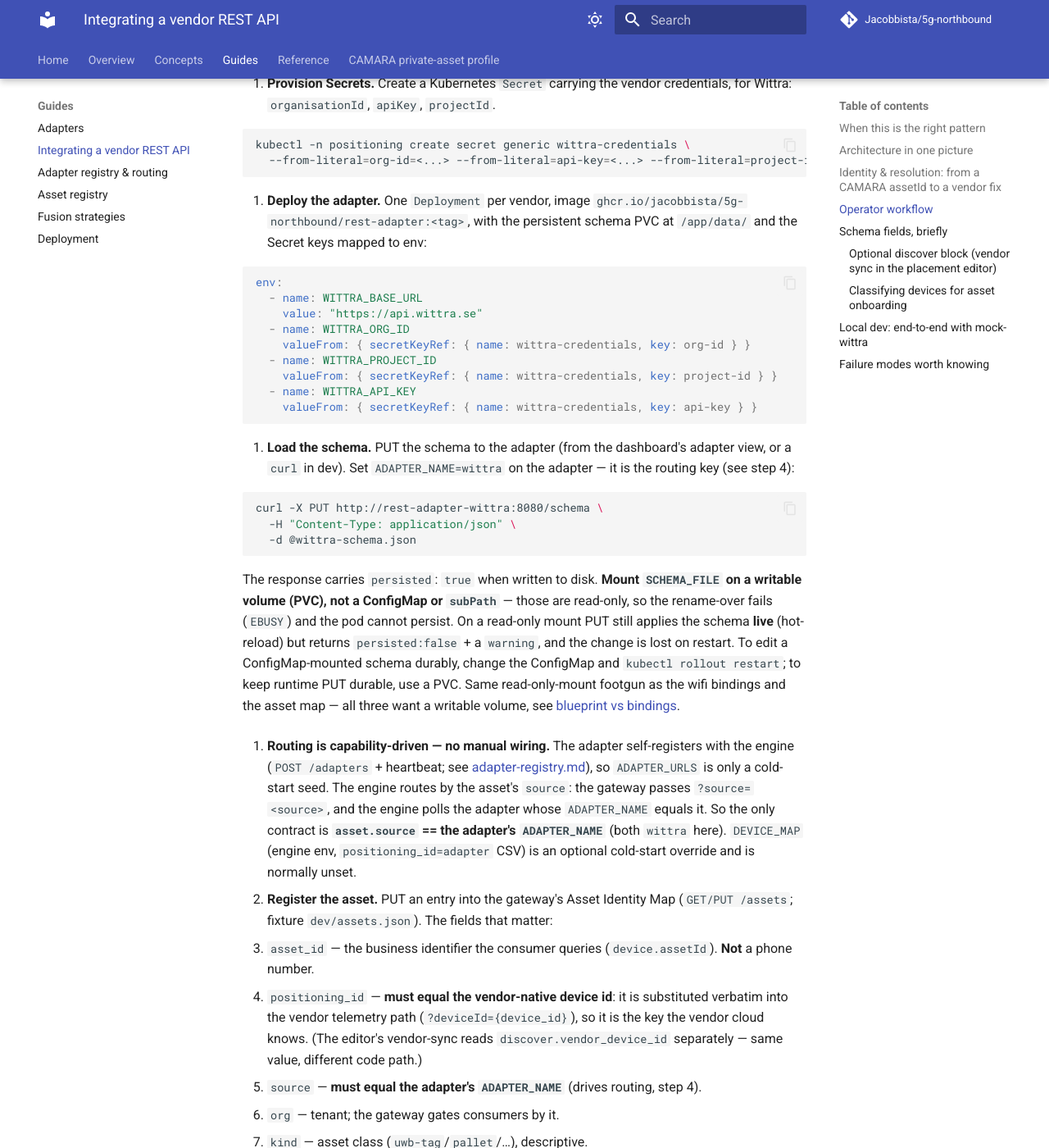
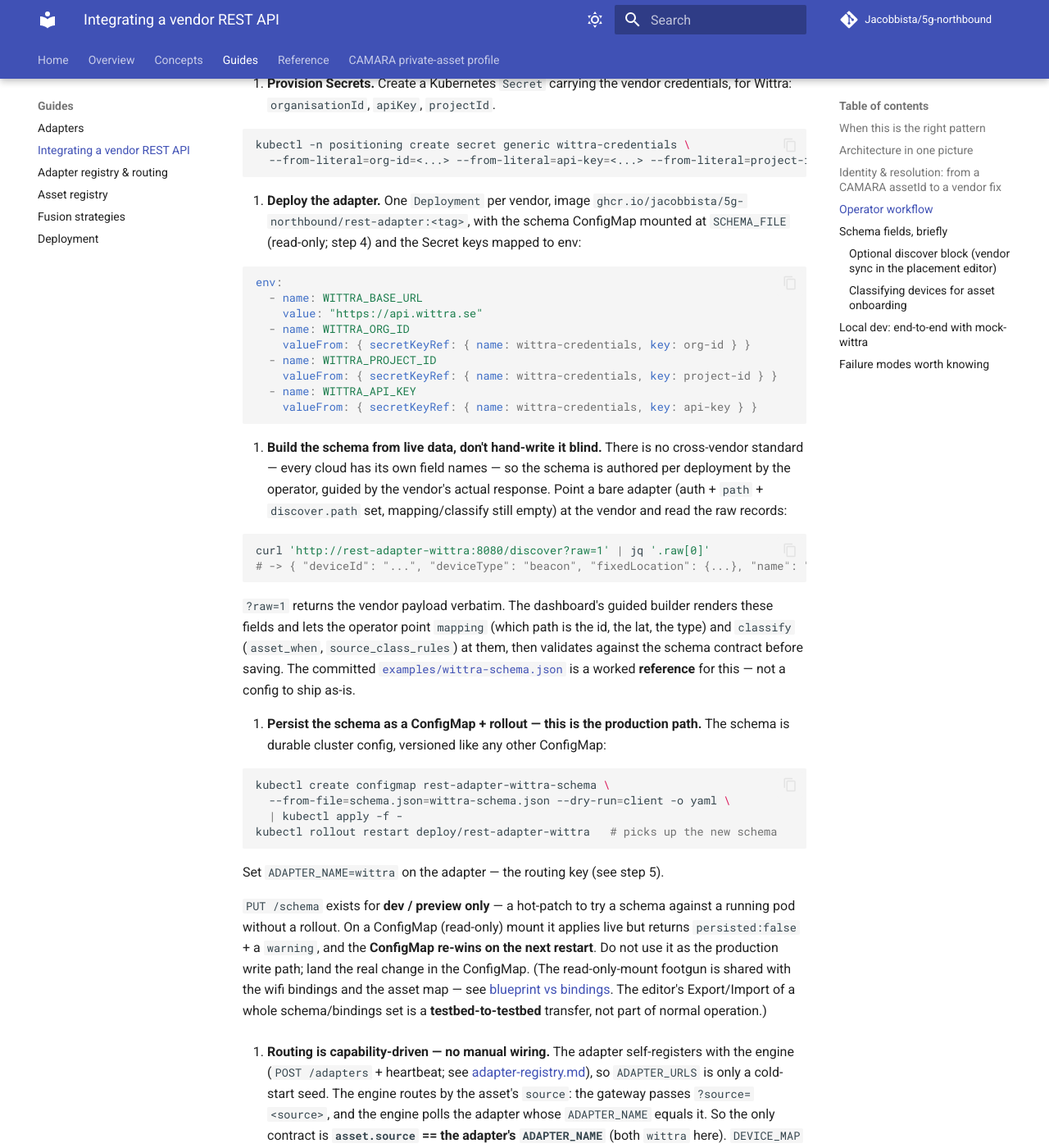
Before and after one commit to Jacobbista/5g-northbound, an MkDocs documentation site: the page built from docs/integrating-a-vendor-rest-api.md, in a window 1280 px wide and 1400 px high, scrolled down 2747 px. Shown: the whole window at 82% size. Built offline with MkDocs 1.6.1 and Material for MkDocs 9.7.7, drawn with Linux system fonts in a browser that asks for light colours; comment, search, counter and statistics services are not loaded; some of the changed text lies outside the part shown.

Commit message:
docs: schema authoring via raw discover + ConfigMap persistence
Document GET /discover?raw=1 for the guided builder, and reframe the
production schema path as a ConfigMap + rollout, with PUT /schema a
dev/preview hot-patch only. Rewrite the classify guide for asset_when and
the clean-string deviceType.

````diff
--- a/docs/integrating-a-vendor-rest-api.md
+++ b/docs/integrating-a-vendor-rest-api.md
@@ -63,7 +63,7 @@
      --from-literal=org-id=<...> --from-literal=api-key=<...> --from-literal=project-id=<...>
    ```
 
-2. **Deploy the adapter.** One `Deployment` per vendor, image `ghcr.io/jacobbista/5g-northbound/rest-adapter:<tag>`, with the persistent schema PVC at `/app/data/` and the Secret keys mapped to env:
+2. **Deploy the adapter.** One `Deployment` per vendor, image `ghcr.io/jacobbista/5g-northbound/rest-adapter:<tag>`, with the schema ConfigMap mounted at `SCHEMA_FILE` (read-only; step 4) and the Secret keys mapped to env:
 
    ```yaml
    env:
@@ -77,19 +77,31 @@
        valueFrom: { secretKeyRef: { name: wittra-credentials, key: api-key } }
    ```
 
-3. **Load the schema.** PUT the schema to the adapter (from the dashboard's adapter view, or a `curl` in dev). Set `ADAPTER_NAME=wittra` on the adapter — it is the routing key (see step 4):
+3. **Build the schema from live data, don't hand-write it blind.** There is no cross-vendor standard — every cloud has its own field names — so the schema is authored per deployment by the operator, guided by the vendor's actual response. Point a bare adapter (auth + `path` + `discover.path` set, mapping/classify still empty) at the vendor and read the raw records:
 
    ```bash
-   curl -X PUT http://rest-adapter-wittra:8080/schema \
-     -H "Content-Type: application/json" \
-     -d @wittra-schema.json
+   curl 'http://rest-adapter-wittra:8080/discover?raw=1' | jq '.raw[0]'
+   # -> { "deviceId": "...", "deviceType": "beacon", "fixedLocation": {...}, "name": "...", ... }
    ```
 
-   The response carries `persisted`: `true` when written to disk. **Mount `SCHEMA_FILE` on a writable volume (PVC), not a ConfigMap or `subPath`** — those are read-only, so the rename-over fails (`EBUSY`) and the pod cannot persist. On a read-only mount PUT still applies the schema **live** (hot-reload) but returns `persisted:false` + a `warning`, and the change is lost on restart. To edit a ConfigMap-mounted schema durably, change the ConfigMap and `kubectl rollout restart`; to keep runtime PUT durable, use a PVC. Same read-only-mount footgun as the wifi bindings and the asset map — all three want a writable volume, see [blueprint vs bindings](blueprint-vs-bindings.md#deploying-to-kubernetes).
+   `?raw=1` returns the vendor payload verbatim. The dashboard's guided builder renders these fields and lets the operator point `mapping` (which path is the id, the lat, the type) and `classify` (`asset_when`, `source_class_rules`) at them, then validates against the schema contract before saving. The committed [`examples/wittra-schema.json`](https://github.com/Jacobbista/5g-northbound/tree/main/services/rest-adapter/examples/wittra-schema.json) is a worked **reference** for this — not a config to ship as-is.
 
-4. **Routing is capability-driven — no manual wiring.** The adapter self-registers with the engine (`POST /adapters` + heartbeat; see [adapter-registry.md](adapter-registry.md)), so `ADAPTER_URLS` is only a cold-start seed. The engine routes by the asset's `source`: the gateway passes `?source=<source>`, and the engine polls the adapter whose `ADAPTER_NAME` equals it. So the only contract is **`asset.source` == the adapter's `ADAPTER_NAME`** (both `wittra` here). `DEVICE_MAP` (engine env, `positioning_id=adapter` CSV) is an optional cold-start override and is normally unset.
+4. **Persist the schema as a ConfigMap + rollout — this is the production path.** The schema is durable cluster config, versioned like any other ConfigMap:
 
-5. **Register the asset.** PUT an entry into the gateway's Asset Identity Map (`GET/PUT /assets`; fixture `dev/assets.json`). The fields that matter:
+   ```bash
+   kubectl create configmap rest-adapter-wittra-schema \
+     --from-file=schema.json=wittra-schema.json --dry-run=client -o yaml \
+     | kubectl apply -f -
+   kubectl rollout restart deploy/rest-adapter-wittra   # picks up the new schema
+   ```
+
+   Set `ADAPTER_NAME=wittra` on the adapter — the routing key (see step 5).
+
+   `PUT /schema` exists for **dev / preview only** — a hot-patch to try a schema against a running pod without a rollout. On a ConfigMap (read-only) mount it applies live but returns `persisted:false` + a `warning`, and the **ConfigMap re-wins on the next restart**. Do not use it as the production write path; land the real change in the ConfigMap. (The read-only-mount footgun is shared with the wifi bindings and the asset map — see [blueprint vs bindings](blueprint-vs-bindings.md#deploying-to-kubernetes). The editor's Export/Import of a whole schema/bindings set is a **testbed-to-testbed** transfer, not part of normal operation.)
+
+5. **Routing is capability-driven — no manual wiring.** The adapter self-registers with the engine (`POST /adapters` + heartbeat; see [adapter-registry.md](adapter-registry.md)), so `ADAPTER_URLS` is only a cold-start seed. The engine routes by the asset's `source`: the gateway passes `?source=<source>`, and the engine polls the adapter whose `ADAPTER_NAME` equals it. So the only contract is **`asset.source` == the adapter's `ADAPTER_NAME`** (both `wittra` here). `DEVICE_MAP` (engine env, `positioning_id=adapter` CSV) is an optional cold-start override and is normally unset.
+
+6. **Register the asset.** PUT an entry into the gateway's Asset Identity Map (`GET/PUT /assets`; fixture `dev/assets.json`). The fields that matter:
 
    - `asset_id` — the business identifier the consumer queries (`device.assetId`). **Not** a phone number.
    - `positioning_id` — **must equal the vendor-native device id**: it is substituted verbatim into the vendor telemetry path (`?deviceId={device_id}`), so it is the key the vendor cloud knows. (The editor's vendor-sync reads `discover.vendor_device_id` separately — same value, different code path.)
@@ -192,25 +204,33 @@
 1. **Onboarding reads the list unfiltered.** The editor's `filter` keeps only anchors; onboarding wants the *tags* that filter drops, so `/devices` bypasses it.
 2. **Each candidate is classified** on two axes (from the private-asset paper): `role` (`asset` vs `infrastructure`) and `source_class` (the positioning technology). Onboarding must not treat a fixed sensor as a trackable asset.
 
-Real vendor device records rarely expose a clean "type" enum — the distinction is **structural** (a sub-object present, a flag set). Wittra's `deviceType` is an opaque object; an anchor is "has a `fixedLocation`", a MIOTY node is "has a `miotyConfig`". So classification is a set of **presence / value predicates** the schema author writes against the vendor's own fields:
+Classification is a set of **predicates** the schema author writes against the vendor's own fields. Vendors differ in how they expose type: some give a clean string (Wittra's `deviceType` is `beacon` / `tag` / `meshrouter` / `gateway` — match with `path` + `equals`), others encode it only structurally, as a sub-object's presence (a MIOTY node has a `miotyConfig`, a border router has a `borderrouter` — match with `require_path`). Both forms use the same predicate shape; the adapter stays vendor-agnostic. The real Wittra example:
 
 ```json
 "discover": {
-  "mapping": { "vendor_device_id": { "path": "deviceId" } },
+  "mapping": {
+    "vendor_device_id": { "path": "deviceId" },
+    "label":            { "path": "name", "default": null },
+    "device_type":      { "path": "deviceType" }
+  },
   "classify": {
-    "infrastructure_when": { "require_path": "fixedLocation.latitude" },
+    "asset_when": { "path": "deviceType", "equals": "tag" },
     "source_class_default": "uwb",
     "source_class_rules": [
-      { "when": { "require_path": "miotyConfig" }, "value": "other" }
+      { "when": { "require_path": "miotyConfig" }, "value": "mioty" }
     ]
   }
 }
 ```
 
-- **`infrastructure_when`** — a predicate; when it matches, the candidate is `role: infrastructure`, else `role: asset`. Here: a device with a fixed location is a placed anchor.
-- **`source_class_rules`** — first matching predicate wins its `value`; `source_class_default` applies otherwise. Recommended values: `uwb`, `ble`, `wifi`, `gnss`, `cellular`, `other`.
+**Role — declare exactly one of two predicates; the choice sets the default for an *unknown* device:**
 
-A **predicate** matches when `require_path` resolves to a non-null value *and* (optionally) `path` equals `equals`. Set only `require_path` for a presence test, or add `path`+`equals` for a value test. A vendor with a clean type string instead maps it to `mapping.device_type` and writes value predicates against it — no adapter code changes either way. Omit `classify` entirely and candidates carry no `role`/`source_class` (everything stays onboardable).
+- **`asset_when`** — match → `asset`, else `infrastructure`. Positively names the trackable type; an unknown future `deviceType` defaults to **infrastructure** and is **not** auto-onboarded. Prefer this when the vendor list is mostly fixed gear and only a small named type is trackable — the safe default. Wittra: only `deviceType == tag` is an asset; `beacon` / `meshrouter` / `gateway` are all infrastructure (note `meshrouter` and `gateway` carry **no** `fixedLocation`, so a "has a position" heuristic would wrongly onboard them — key off `deviceType`, not location).
+- **`infrastructure_when`** — match → `infrastructure`, else `asset`. The inverse: an unknown device defaults to `asset` (onboardable). Use when the trackable set is open-ended and infra is the small named set.
+
+**`source_class`** — first matching `source_class_rules` predicate wins its `value`; `source_class_default` applies otherwise. Recommended values: `uwb`, `ble`, `wifi`, `gnss`, `cellular`, `mioty`, `other`. A single-radio fleet (Wittra is all UWB) just sets the default; the `miotyConfig` rule above future-proofs a mixed deployment without forcing a per-device type today.
+
+A **predicate** matches when `require_path` resolves to a non-null value *and* (optionally) `path` equals `equals`. Set only `require_path` for a presence test, `path` + `equals` for a value test. Omit `classify` entirely and candidates carry no `role` / `source_class` (everything stays onboardable).
 
 ## Local dev: end-to-end with `mock-wittra`
 
````
Also changed, not shown: docs/api-reference.md (+2 -1 lines), docs/deployment.md (+3 -3 lines).
